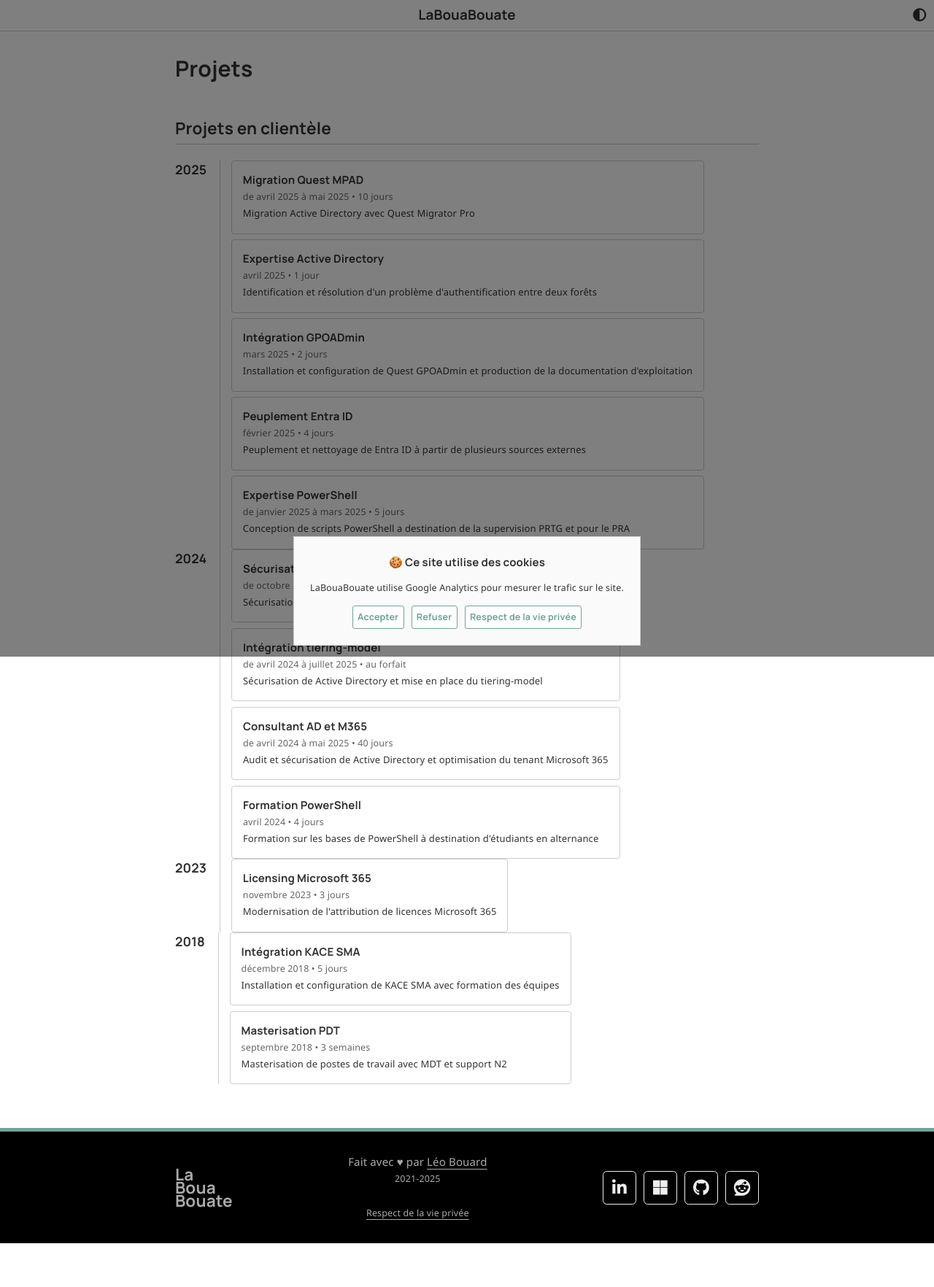
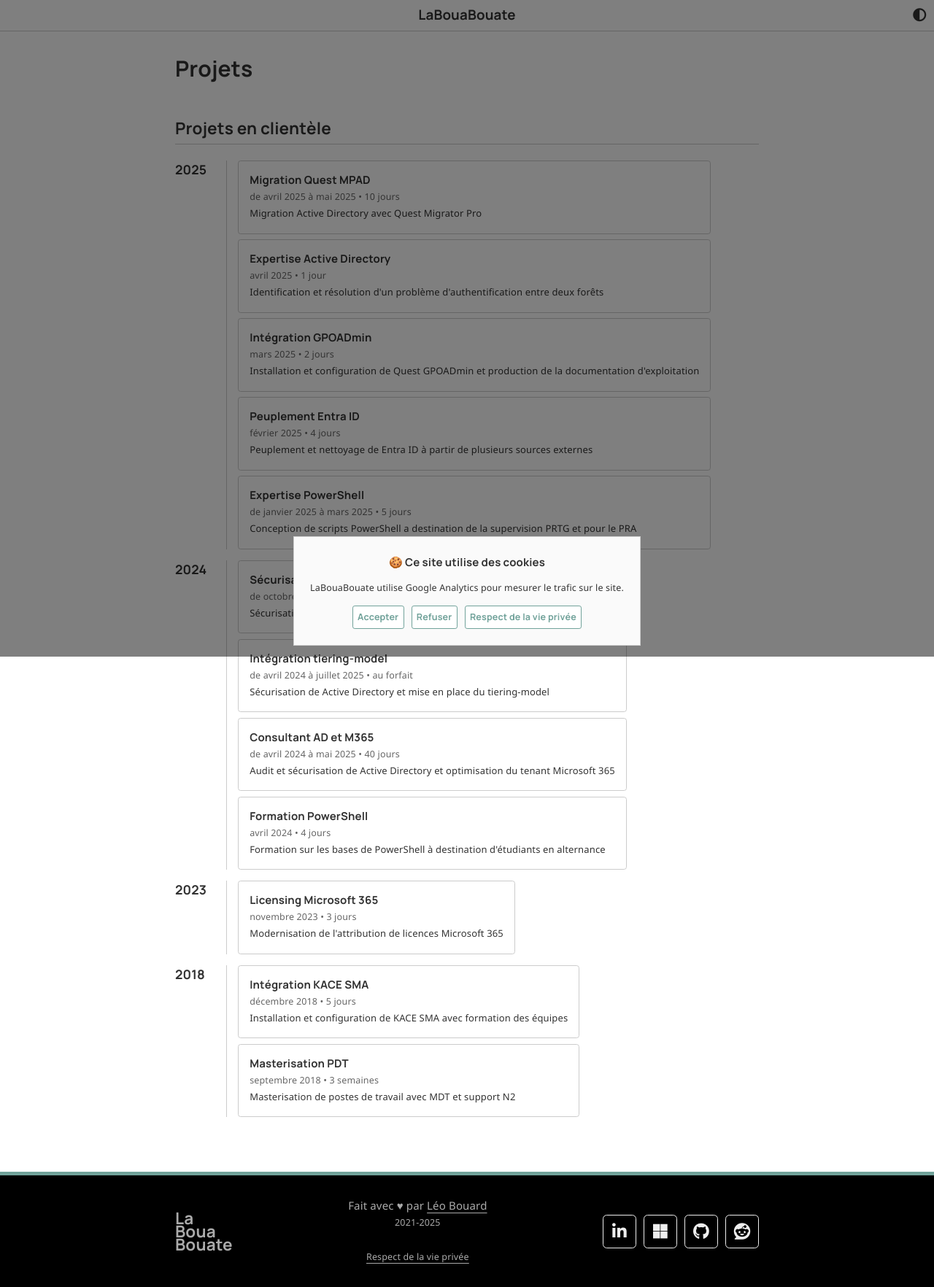
Before and after one commit to leobouard/leobouard.github.io, a Jekyll site: the page built from _pages/projects.html, in a window 1280 px wide. Shown: the whole page at 73% size. Built offline with Jekyll 4.4.1, drawn with Linux system fonts in a browser that asks for light colours; nearby versions of some CDN libraries; some web fonts are replaced; before the commit the page ends 1704 px from its top, so only the background shows below that.

Commit message:
Update projects.html

```diff
--- a/_pages/projects.html
+++ b/_pages/projects.html
@@ -8,8 +8,8 @@
 <h2>Projets en clientèle</h2>
 
 {% for year in site.data.projects %}
-<div style="display: flex;">
-  <h3 style="margin: 0; margin-right: 1em;">{{ year.year }}</h3>
+<div style="display: flex; margin: 1em 0;">
+  <h3 style="margin: 0; margin-right: 1em; width: 3em;">{{ year.year }}</h3>
   <div style="border-left: 1px solid var(--mediumaccent); padding-left: 1em; display: flex; flex-direction: column; grid-gap: 0.5em;">
     {% for project in year.projects %}
       <div class="project">
```
